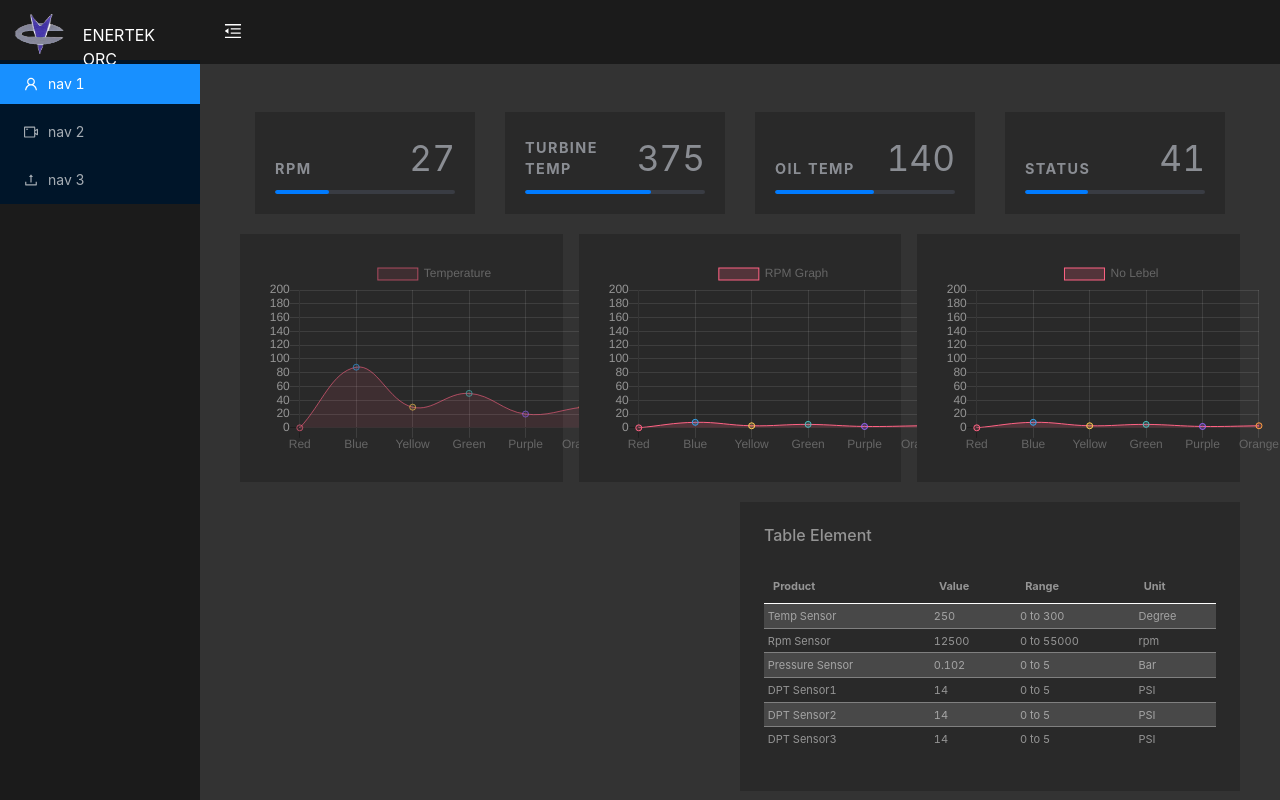
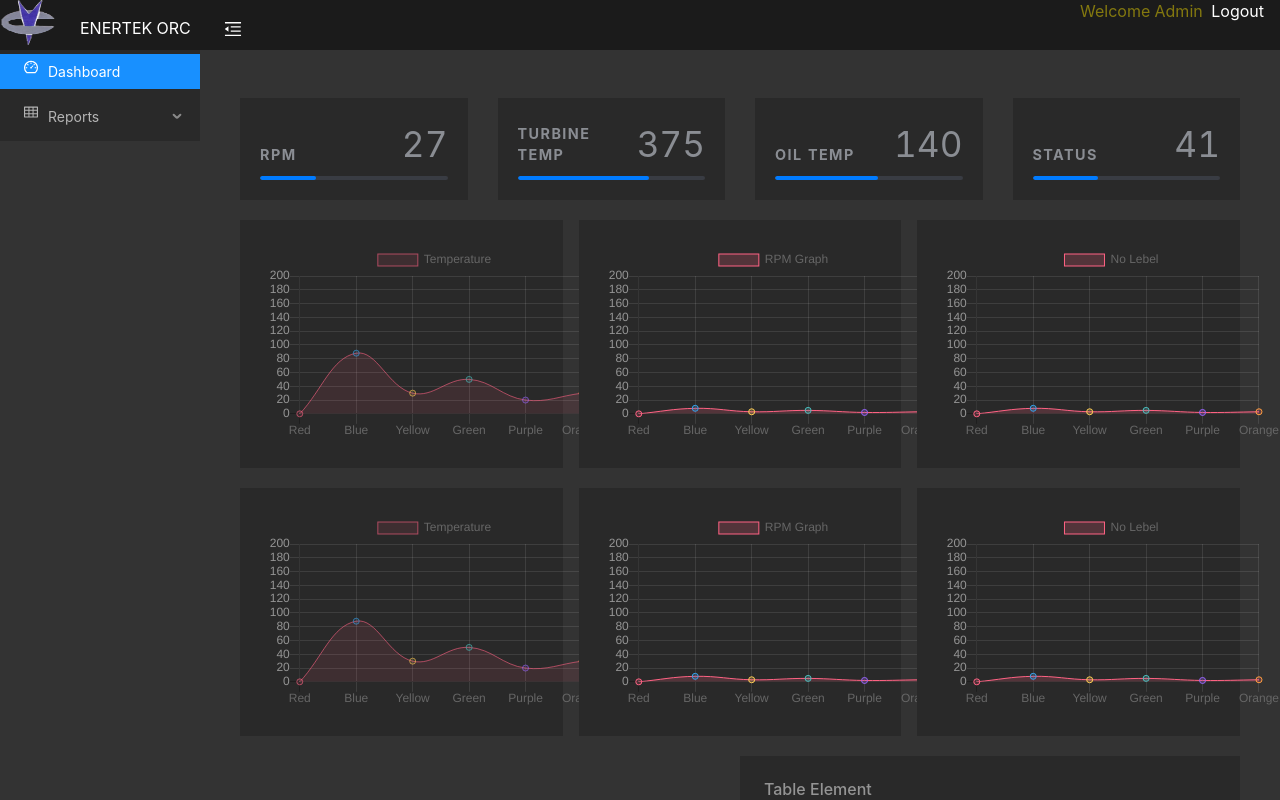
Before and after one commit to Vibin-P/React-Test-Project, a React (Create React App) app: page /dashboard in a window 1280 px wide. Shown: the top 800 px of the page. Built offline with nearby package versions, Linux system fonts and the light colour scheme.

Commit message:
adds few modification

```diff
--- a/src/scenes/components/PageElement.jsx
+++ b/src/scenes/components/PageElement.jsx
@@ -4,12 +4,16 @@ import 'antd/dist/antd.css';
 import FooterElement from './footer/FooterElement';
 import TableContainer from './TableContainer';
 import './styles/style.css';
+
 import {
     MenuUnfoldOutlined,
     MenuFoldOutlined,
     UserOutlined,
+    DashboardOutlined,
+    TableOutlined,
     VideoCameraOutlined,
     UploadOutlined,
+    LogoutOutlined,
   } from '@ant-design/icons';
 import CardContainer from './CardContainer';
 import GridElement from './GridElement';
@@ -17,6 +21,7 @@ import TableElement from './TableElement';
 import StatsBlock from './StatsBlock';
 
 const { Header, Sider, Content } = Layout;
+const { SubMenu } = Menu;
 
 class PageElement extends Component {
     state = {
@@ -36,19 +41,21 @@ class PageElement extends Component {
             <Layout>
             <Sider trigger={null} collapsible collapsed={this.state.collapsed}>
               <div className="logo">
-                <img src="./images/logo1.png" alt="Logo" style={{width: '50px', height: '40px'}} />
+                <img src="./images/logo1.png" alt="Logo" style={{width: '55px', height: '45px'}} />
                 { this.state.showCompanyName ? <LogoValue /> : null }
               </div>
               <Menu theme="dark" mode="inline" defaultSelectedKeys={['1']}>
-                <Menu.Item key="1" icon={<UserOutlined />}>
-                  nav 1
+                <Menu.Item key="1" icon={<DashboardOutlined />}>
+                  <text style={{marginBottom:'10px'}}>Dashboard</text>
                 </Menu.Item>
-                <Menu.Item key="2" icon={<VideoCameraOutlined />}>
-                  nav 2
-                </Menu.Item>
-                <Menu.Item key="3" icon={<UploadOutlined />}>
-                  nav 3
-                </Menu.Item>
+                {/* <Menu.Item key="2" icon={<VideoCameraOutlined />}>
+                  Reports
+                </Menu.Item> */}
+                <SubMenu key="sub1" icon={<TableOutlined />} title="Reports">
+                <Menu.Item key="3">R1</Menu.Item>
+                <Menu.Item key="4">R2</Menu.Item>
+                <Menu.Item key="5">R3</Menu.Item>
+                </SubMenu>
               </Menu>
             </Sider>
             <Layout className="site-layout">
@@ -57,7 +64,20 @@ class PageElement extends Component {
                   className: 'trigger',
                   onClick: this.toggle,
                 })}
+
+              <div class="logout-element">
+                <a id="logout" href="#" class="nav-link">
+                  <span class="logout-content">
+                    Logout
+                    {/* <div style={{float:'right', marginTop:'6px'}}><LogoutOutlined /></div> */}
+                  </span>
+                </a>
+                <div className="welcome-message">
+                <text>Welcome Admin</text>
+              </div>
+              </div>
               </Header>
+              <div className="content-part">
               <Content
                 className="site-layout-background"
                 style={{
@@ -69,8 +89,10 @@ class PageElement extends Component {
                 {/* <GridElement /> */}
                 <StatsBlock />
                 <CardContainer />
+                <CardContainer />
                 <TableElement />
               </Content>
+              </div>
               <FooterElement />
             </Layout>
           </Layout>
--- a/src/scenes/components/StatsBlock.jsx
+++ b/src/scenes/components/StatsBlock.jsx
@@ -3,7 +3,6 @@ import React, { Component } from "react";
 class StatsBlock extends Component {
     render() {
         return(
-            <section class="no-padding-top no-padding-bottom">
           <div class="container-fluid">
             <div class="row">
               <div class="col-md-3 col-sm-6">
@@ -60,7 +59,6 @@ class StatsBlock extends Component {
               </div>
             </div>
           </div>
-        </section>
         )
     }
 }
--- a/src/scenes/components/styles/style.css
+++ b/src/scenes/components/styles/style.css
@@ -1,9 +1,10 @@
 .trigger {
   font-size: 18px;
-  line-height: 64px;
+  line-height: 60px;
   padding: 0 24px;
   cursor: pointer;
   transition: color 0.3s;
+  margin-bottom: 0.90rem;
 }
 
 .trigger:hover {
@@ -13,17 +14,20 @@
 .logo {
   height: 32px;
   /* background: rgba(255, 255, 255, 0.3); */
-  margin: 14px;
-  margin-bottom: 7%;
+  /* margin: 14px;
+  margin-bottom: 7%; */
   color: #fff;
+  background: #1b1b1b;
+  height: 50px;
+  line-height: 30px;
   /* background-image: url(../images/logo1.png); */
 }
 .testlogo {
-  margin-top: -18%;
+  margin-top: -16%;
   margin-left: 40%;
 }
 .ant-layout-sider-children {
-  background: #1b1b1b;
+  background: #333333;
 }
 .site-layout {
   background: #333333;
@@ -143,3 +147,48 @@ background-color: #292929;
 .progress-bar.progress-bar-template.progress-bar-small {
   height: 2px;
 }
+
+/* SideBar Nav Background */
+.ant-menu.ant-menu-dark {
+  background: #292929;
+}
+
+.logout-content {
+  color: #fff;
+  float: right;
+  margin-top: -90px;
+}
+
+.ant-layout-header {
+  height: 50px;
+  /* padding: 0 50px;
+  color: rgba(0, 0, 0, 0.85); */
+  line-height: 60px;
+  /* background: #001529; */
+}
+
+.welcome-message{
+  position: absolute;
+  margin-top: -6.1rem;
+  margin-left: 55rem;
+  color: rgba(255, 230, 0, 0.459);
+}
+
+.ant-menu-dark .ant-menu-inline.ant-menu-sub {
+  background: #292929;
+}
+
+.anticon svg {
+  display: inline-block;
+  margin-bottom: 10px;
+}
+
+.ant-menu-dark.ant-menu-dark:not(.ant-menu-horizontal) .ant-menu-item-selected {
+  background-color: #1890ff;
+  height: 35px;
+}
+
+.container-fluid {
+  padding-right: 0px !important;
+  padding-left: 0px !important;
+}
```
